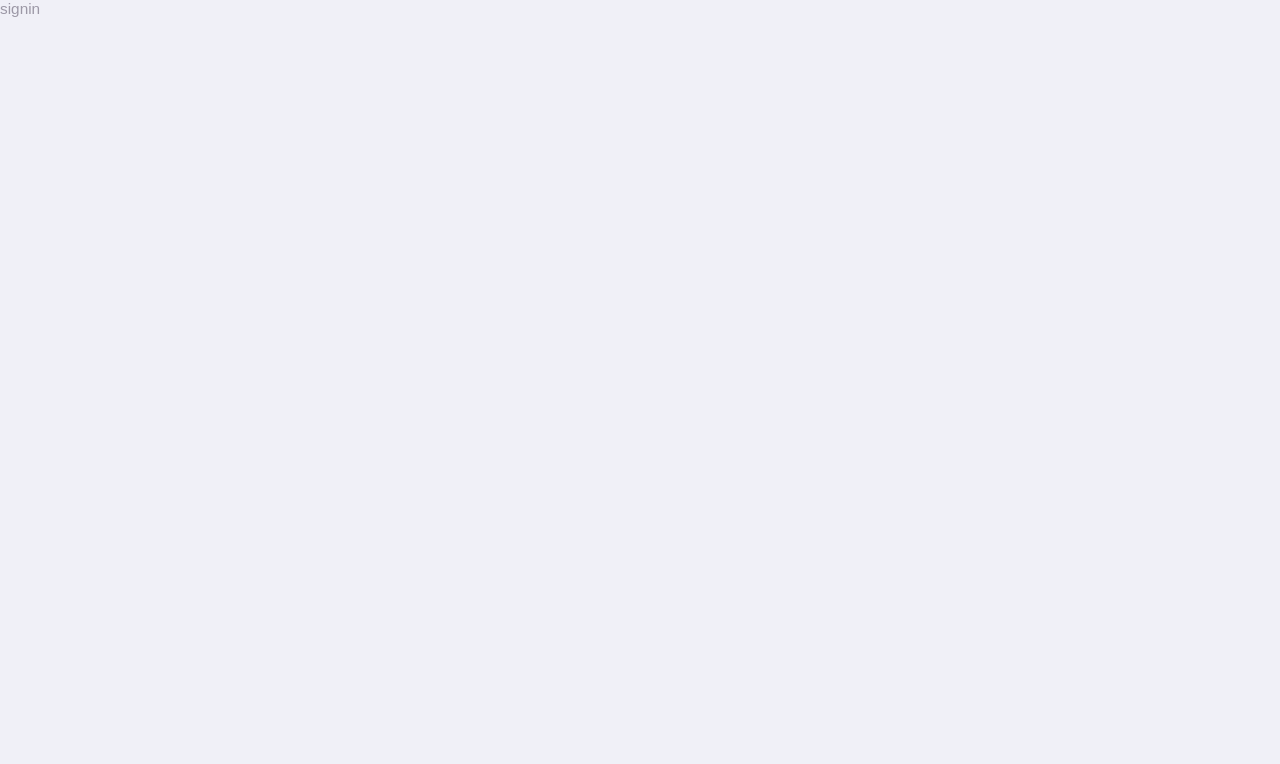
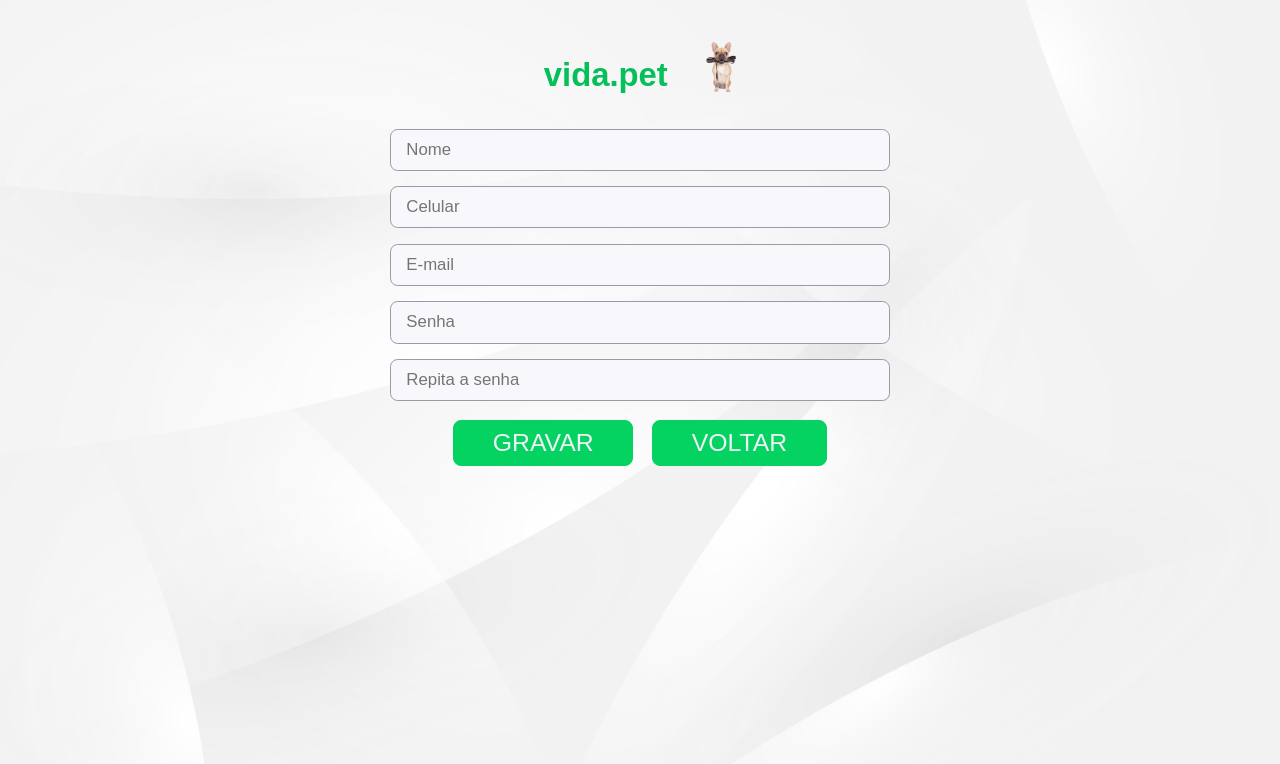
Before and after one commit to rodneyrinaldi/vida.pet, a Next.js app: page /signin in a window 1280 px wide. Shown: the top 764 px of the page. Built offline with nearby package versions, Linux system fonts and the light colour scheme.

Commit message:
feat: login page navegate

```diff
--- a/src/css/reset.css
+++ b/src/css/reset.css
@@ -22,8 +22,10 @@
   --font-factor: 2.2vw;
   --width-factor: 96vw;
   --max-width-factor: 1100px;
-  --width-logo: 120px;
+  --width-logo: 100px;
   --max-width-logo: 240px;
+  --width-logo-mini: 30px;
+  --max-width-logo-mini: 70px;
   font-size: 60%;
 }
 
--- a/src/pages/signin/index.js
+++ b/src/pages/signin/index.js
@@ -1,7 +1,47 @@
+import { useState } from 'react';
+import { useRouter } from 'next/router'
+import styles from './index.module.css'
+
 export default function Signin() {
+  const router = useRouter();
+  const [name, setName] = useState("");
+  const [mobile, setMobile] = useState("");
+  const [email, setEmail] = useState("");
+  const [password, setPassword] = useState("");
+  const [password2, setPassword2] = useState("");
+
+  function handleBack(e) {
+    e.preventDefault();
+    router.back()
+  }
+
   return (
-    <>
-      <p>signin</p>
-    </>
+    <section className="sectionEmptyTier">
+      <section className={styles.sectionPagesImg}>
+        <h1>vida.pet</h1>
+        <img src="/banner-pages.png" alt="logo" />
+      </section>
+      <form method="post" action="#" className={styles.sectionSignin} >
+        <input type="text" name="name" placeholder="Nome" value={name}
+          onChange={(e) => { setName(e.target.value) }}
+        />
+        <input type="text" name="mobile" placeholder="Celular" value={mobile}
+          onChange={(e) => { setMobile(e.target.value) }}
+        />
+        <input type="email" name="email" placeholder="E-mail" value={email}
+          onChange={(e) => { setEmail(e.target.value) }}
+        />
+        <input type="password" name="password" placeholder="Senha" value={password}
+          onChange={(e) => { setPassword(e.target.value) }}
+        />
+        <input type="password" name="password2" placeholder="Repita a senha" value={password2}
+          onChange={(e) => { setPassword2(e.target.value) }}
+        />
+        <section className={styles.sectionSigninButtons}>
+          <input type="submit" className={styles.buttonsPrimary} value="GRAVAR" />
+          <input type="submit" className={styles.buttonsPrimary} value="VOLTAR" onClick={handleBack} />
+        </section>
+      </form>
+    </section>
   )
 }
--- a/src/pages/signin/index.module.css
+++ b/src/pages/signin/index.module.css
@@ -0,0 +1,64 @@
+.sectionPagesImg {
+  display: flex;
+  flex-direction: row;
+  align-items: center;
+}
+.sectionPagesImg h1 {
+  color: var(--color-title-primary);
+  font-size: calc(20px + var(--font-factor));
+  font-weight: 700;
+  padding-top: 7vh;
+  padding-right: 3vw;
+}
+.sectionPagesImg img {
+  width: var(--width-logo-mini);
+  max-width: var(--max-width-logo-mini);
+  display:block;
+  padding-top: 5vh;
+}
+
+.sectionSignin {
+  width: var(--width-factor);
+  max-width: var(--max-width-factor);
+  display: flex;
+  flex-direction: column;
+  justify-content: center;
+  align-items: center;
+  margin-top: 2rem;
+}
+.sectionSignin > input {
+  width: 80%;
+  max-width: 500px;
+  height: 4.4rem;
+  margin-top: 1.6rem;
+  border-radius: 0.8rem;
+  background-color: var(--color-input-background);
+  border: 1px solid var(--color-input-border);
+  outline: 0;
+  padding: 0 1.6rem;
+  font-size: calc(4px + var(--font-factor));
+}
+
+.sectionSigninButtons {
+  width: var(--width-factor);
+  max-width: var(--max-width-factor);
+  display: flex;
+  justify-content: center;
+}
+.sectionSigninButtons input {
+  max-width: 500px;
+  margin: 2rem 1rem 4rem;
+}
+.buttonsPrimary {
+  width: fit-content;
+  font-size: calc(12px + var(--font-factor));
+  font-weight: 500;
+  color: var(--color-background);
+  background-color: var(--color-primary);
+  border: var(--color-primary) 1px solid;
+  border-radius: 8px;
+  padding: 1vh 3vw;
+}
+.buttonsPrimary:hover {
+  background-color: var(--color-primary-dark);
+}
```
Also changed, not shown: src/pages/login/index.js (+18 -9 lines), src/pages/login/index.module.css (+16 -4 lines).
